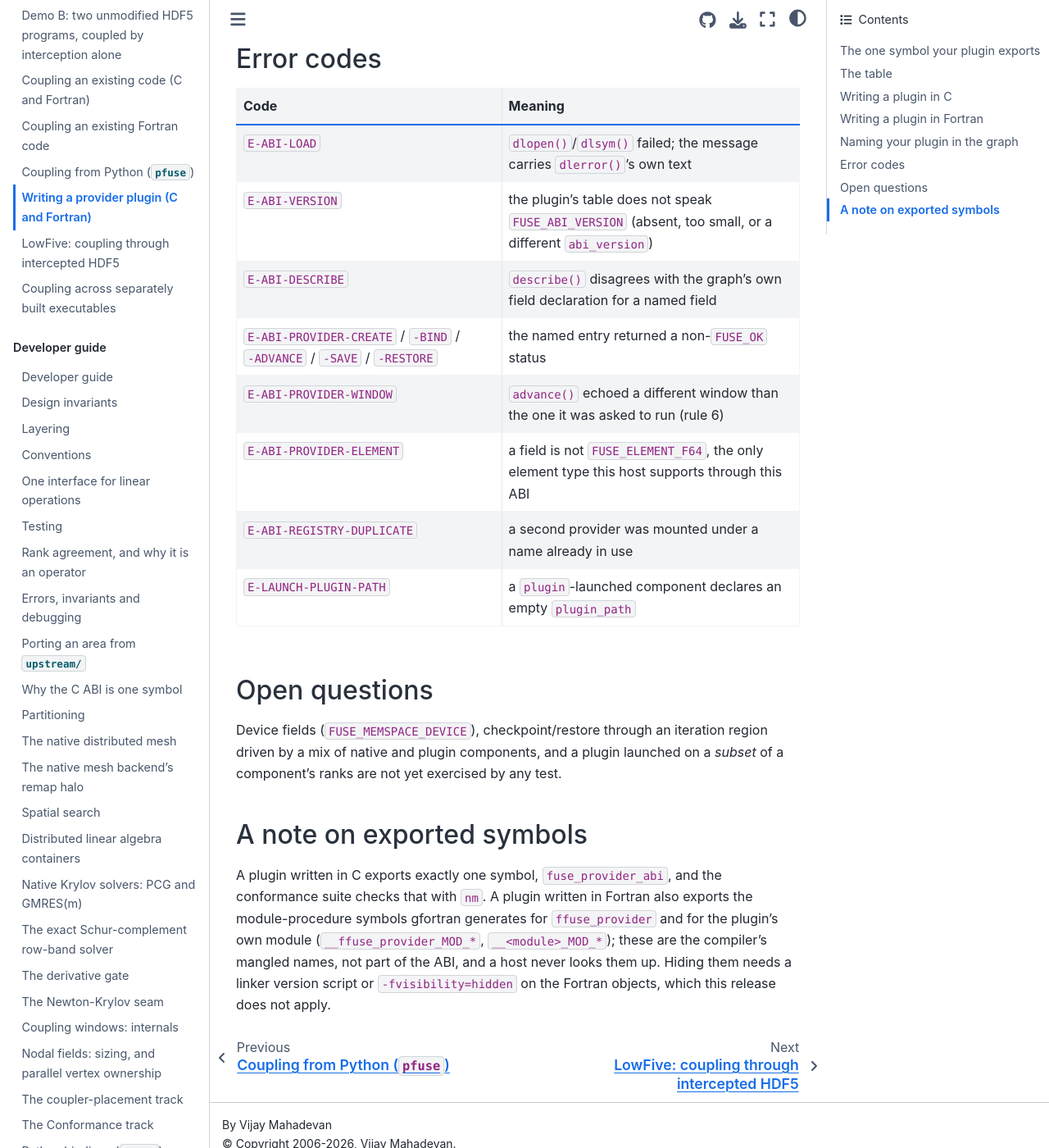
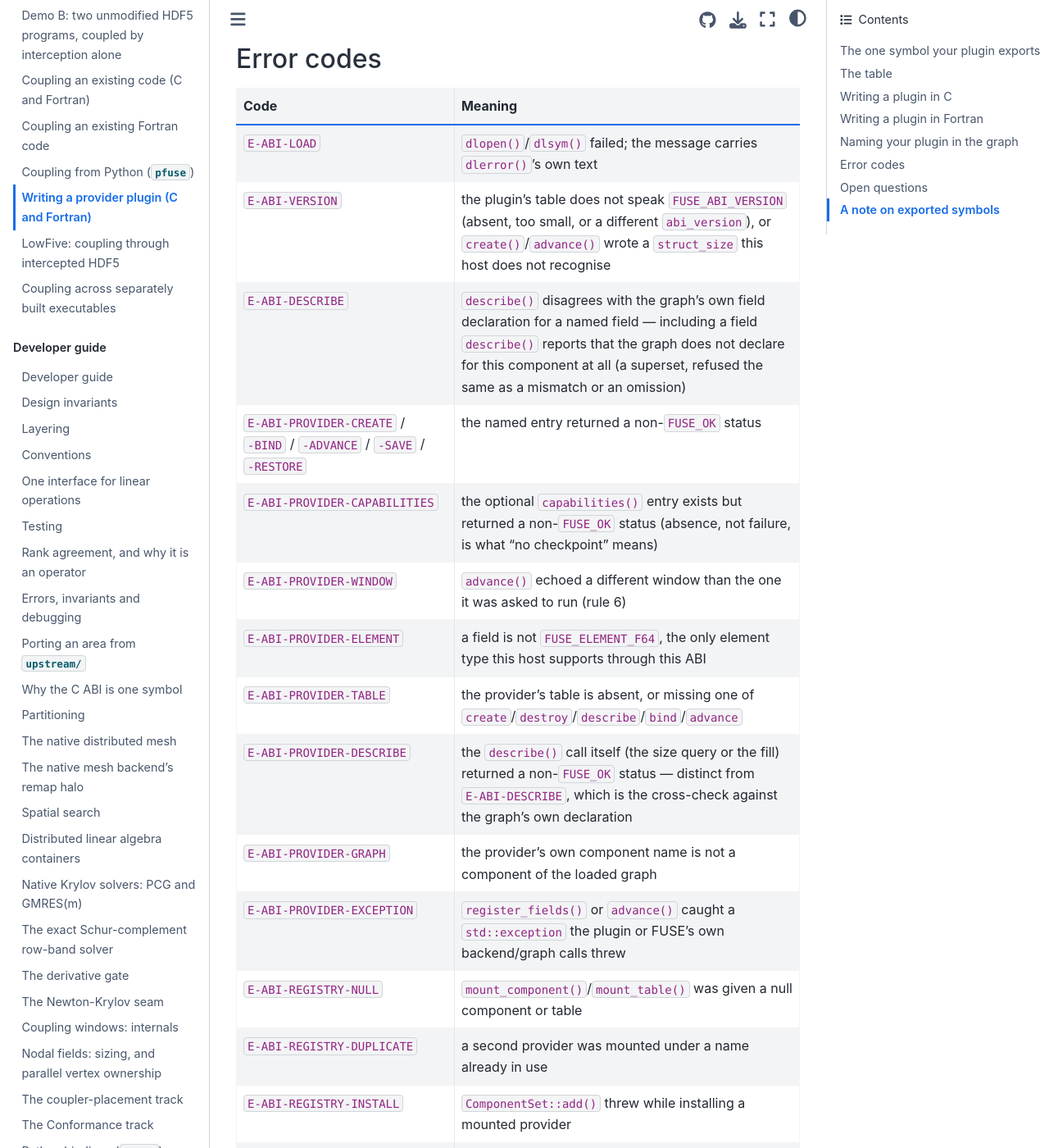
Before and after one commit to vijaysm/fuse, a Sphinx documentation site: the page built from docs/user/providers.md, in a window 1280 px wide and 1400 px high, scrolled down 4261 px. Shown: the whole window at 82% size. Built offline with Sphinx 7.4.7 and the Sphinx Book theme 1.1.4, drawn with Linux system fonts in a browser that asks for light colours; pages that are not in the unit, such as notebooks, are missing from menus; some of the changed text lies outside the part shown.

Commit message:
Document the provider-adapter and registry error codes
The providers.md error table omitted the TABLE, DESCRIBE, GRAPH,
EXCEPTION, REGISTRY-* and CAPABILITIES codes this host emits. Add them.

```diff
--- a/docs/user/providers.md
+++ b/docs/user/providers.md
@@ -200,12 +200,20 @@ substituted.
 | Code | Meaning |
 |---|---|
 | `E-ABI-LOAD` | `dlopen()`/`dlsym()` failed; the message carries `dlerror()`'s own text |
-| `E-ABI-VERSION` | the plugin's table does not speak `FUSE_ABI_VERSION` (absent, too small, or a different `abi_version`) |
-| `E-ABI-DESCRIBE` | `describe()` disagrees with the graph's own field declaration for a named field |
+| `E-ABI-VERSION` | the plugin's table does not speak `FUSE_ABI_VERSION` (absent, too small, or a different `abi_version`), or `create()`/`advance()` wrote a `struct_size` this host does not recognise |
+| `E-ABI-DESCRIBE` | `describe()` disagrees with the graph's own field declaration for a named field — including a field `describe()` reports that the graph does not declare for this component at all (a superset, refused the same as a mismatch or an omission) |
 | `E-ABI-PROVIDER-CREATE` / `-BIND` / `-ADVANCE` / `-SAVE` / `-RESTORE` | the named entry returned a non-`FUSE_OK` status |
+| `E-ABI-PROVIDER-CAPABILITIES` | the optional `capabilities()` entry exists but returned a non-`FUSE_OK` status (absence, not failure, is what "no checkpoint" means) |
 | `E-ABI-PROVIDER-WINDOW` | `advance()` echoed a different window than the one it was asked to run (rule 6) |
 | `E-ABI-PROVIDER-ELEMENT` | a field is not `FUSE_ELEMENT_F64`, the only element type this host supports through this ABI |
+| `E-ABI-PROVIDER-TABLE` | the provider's table is absent, or missing one of `create`/`destroy`/`describe`/`bind`/`advance` |
+| `E-ABI-PROVIDER-DESCRIBE` | the `describe()` call itself (the size query or the fill) returned a non-`FUSE_OK` status — distinct from `E-ABI-DESCRIBE`, which is the cross-check against the graph's own declaration |
+| `E-ABI-PROVIDER-GRAPH` | the provider's own component name is not a component of the loaded graph |
+| `E-ABI-PROVIDER-EXCEPTION` | `register_fields()` or `advance()` caught a `std::exception` the plugin or FUSE's own backend/graph calls threw |
+| `E-ABI-REGISTRY-NULL` | `mount_component()`/`mount_table()` was given a null component or table |
 | `E-ABI-REGISTRY-DUPLICATE` | a second provider was mounted under a name already in use |
+| `E-ABI-REGISTRY-INSTALL` | `ComponentSet::add()` threw while installing a mounted provider |
+| `E-ABI-REGISTRY-NOTFOUND` | `extract()` was asked for a name no provider is mounted under |
 | `E-LAUNCH-PLUGIN-PATH` | a `plugin`-launched component declares an empty `plugin_path` |
 
 ## Open questions
```
